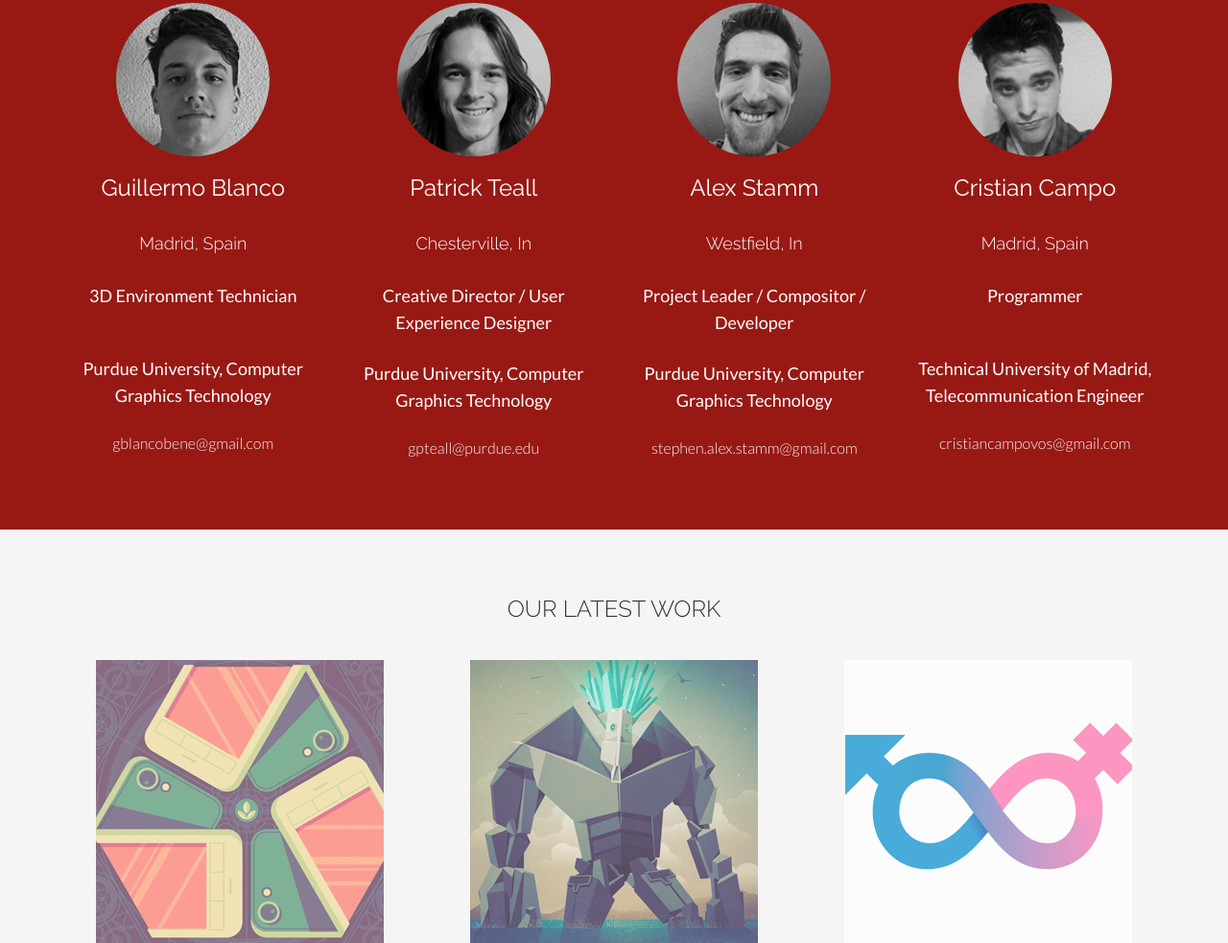
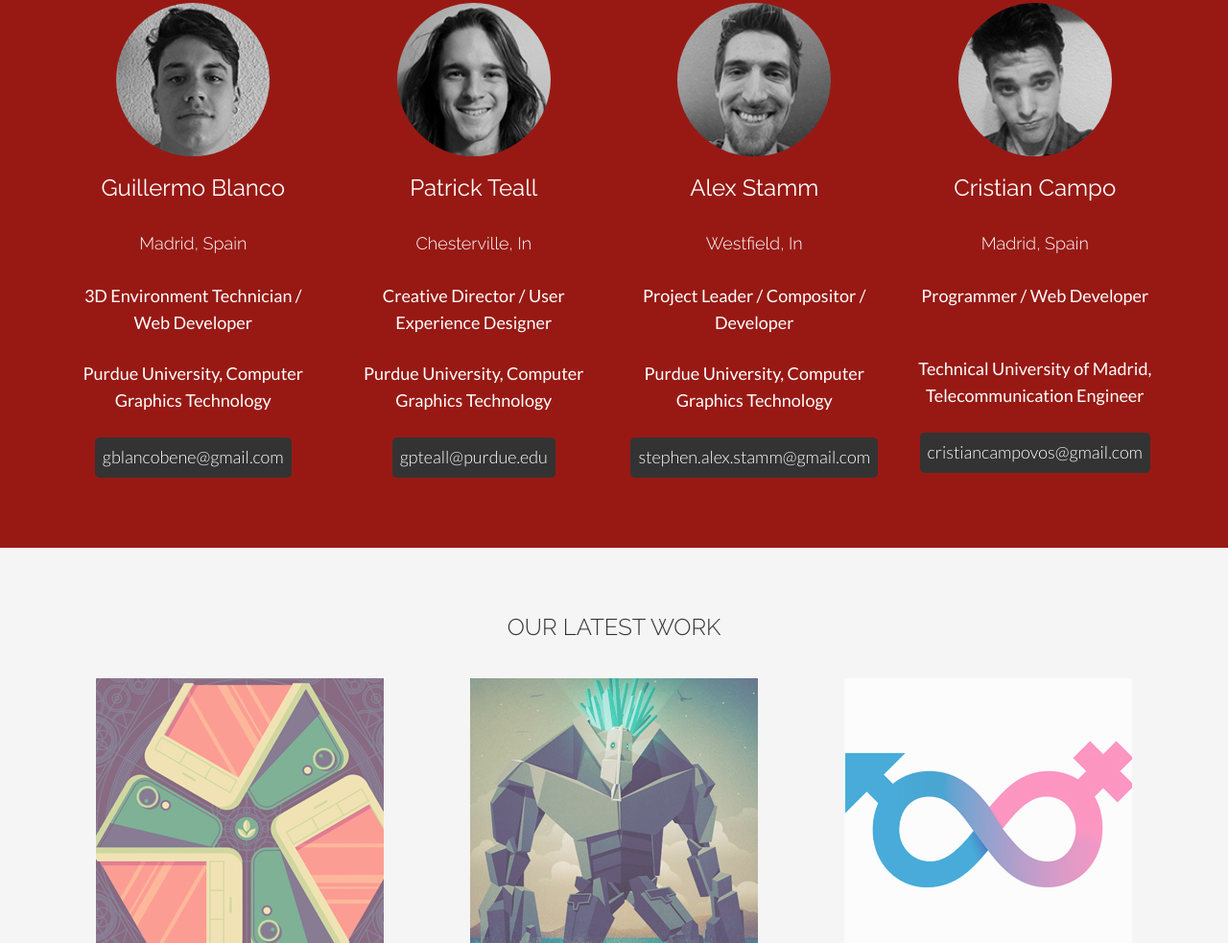
Before and after one commit to blancog/AViRT, a plain HTML site: page Final/index.html in a window 1280 px wide. Shown: the part 849-1832 px from the top of the page at 96% size. Drawn offline with nearby package versions, Linux system fonts and the light colour scheme.

Commit message:
actualizado

```diff
--- a/Final/assets/css/main.css
+++ b/Final/assets/css/main.css
@@ -95,6 +95,10 @@ a:after {
 	background-color: #333333;
 }
 
+.navbar ul{
+	color: white;
+}
+
 .navbar-default .navbar-nav > .active > a, .navbar-default .navbar-nav > .active > a:hover, .navbar-default .navbar-nav > .active > a:focus {
 	color: #ffffff;
 	background-color: #981914;
@@ -171,6 +175,18 @@ a:after {
 	font-size: 18px;
 }
 
+#red a {
+	padding-right: 3px;
+	padding-left: 3px;
+	padding-top: 3px;
+	padding-bottom: 3px;
+	background-color: #333333;
+	border-radius: 5px;
+	color: white;
+	font-weight: 300;
+	font-size: 18px;
+}
+
 /* Skills */
 #skills {
 	background-color: #4e4e4e;
--- a/Final/index.html
+++ b/Final/index.html
@@ -50,11 +50,11 @@
         <div class="navbar-collapse collapse">
 
           <ul class="nav navbar-nav navbar-right">
-      	  	<li class=""><a href="#red">Home</a></li>
-          	<li class=""><a href="#red">About AViRT</a></li>
+      	  	<li class=""><a href="#">Home</a></li>
+          	<li class=""><a href="#">About AViRT</a></li>
           	<li class=""><a href="#red">The Team</a></li>
-          	<li class=""><a href="#red">Mockups</a></li>
-          	<li class=""><a href="#red">Schedule</a></li>
+          	<li class=""><a href="#">Mockups</a></li>
+          	<li class=""><a href="#">Schedule</a></li>
             <li class="active"><a href="#contact">Contact Us</a></li>
           </ul>
         </div><!--/.nav-collapse -->
@@ -81,9 +81,9 @@
 			          <img class="img-circle" src="assets/img/guillermoWeb.jpg" alt="Guillermo Blanco" width="160" height="160">
 			          <h3>Guillermo Blanco</h3>
 			          <h4>Madrid, Spain</h4>
-			          <p>3D Environment Technician</p></br>
+			          <p>3D Environment Technician / Web Developer</p>
 			          <p>Purdue University, Computer Graphics Technology</p>
-			          <a href="mailto:gblancobene@gmail.com">gblancobene@gmail.com</a> </br>
+			          <a class="btn btn-default" href="mailto:gblancobene@gmail.com" role="button">gblancobene@gmail.com</a> </br>
 			          </br>
 			        </div>
 
@@ -93,7 +93,7 @@
 			          <h4>Chesterville, In</h4>
 			          <p>Creative Director / User Experience Designer</p>
 			          <p>Purdue University, Computer Graphics Technology</p>
-			          <a href="mailto:pteall@purdue.edu">gpteall@purdue.edu</a> </br>
+			          <a class="btn btn-default" href="mailto:pteall@purdue.edu" role="button">gpteall@purdue.edu</a> </br>
 			          </br>
 			      </div>
 
@@ -103,7 +103,7 @@
 			          <h4>Westfield, In</h4>
 			          <p>Project Leader / Compositor / Developer</p>
 			          <p>Purdue University, Computer Graphics Technology</p>
-			          <a href="mailto:stephen.alex.stamm@gmail.com">stephen.alex.stamm@gmail.com</a> </br>
+			          <a class="btn btn-default" href="mailto:stephen.alex.stamm@gmail.com" role="button">stephen.alex.stamm@gmail.com</a> </br>
 			          </br>
 			      </div>
 
@@ -111,9 +111,9 @@
 			          <img class="img-circle" src="assets/img/cristianWeb.jpg" alt="Cristian Campo" width="160" height="160">
 			          <h3>Cristian Campo</h3>
 			          <h4>Madrid, Spain</h4>
-			          <p>Programmer</p></br>
+			          <p>Programmer / Web Developer</p></br>
 			          <p>Technical University of Madrid, Telecommunication Engineer</p>
-			          <a href="mailto:cristiancampovos@gmail.com">cristiancampovos@gmail.com</a> </br>
+			          <a class="btn btn-default" href="mailto:cristiancampovos@gmail.com" role="button">cristiancampovos@gmail.com</a> </br>
 			          </br>
 			      </div>
 
```
